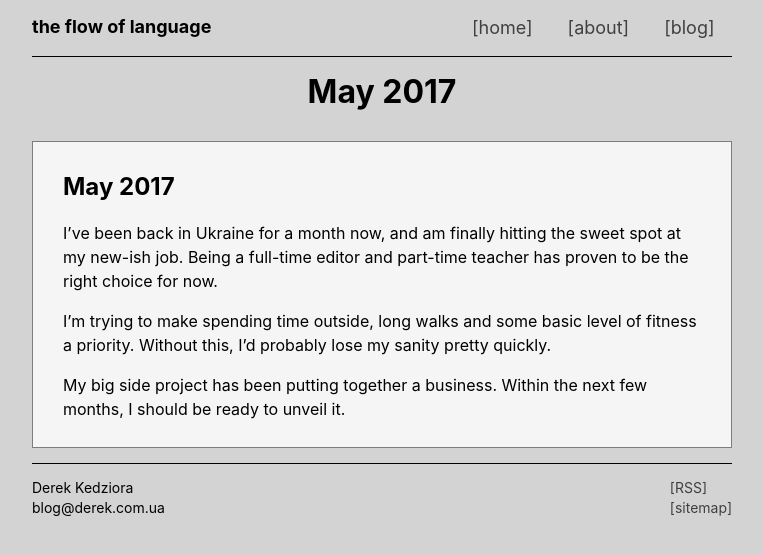
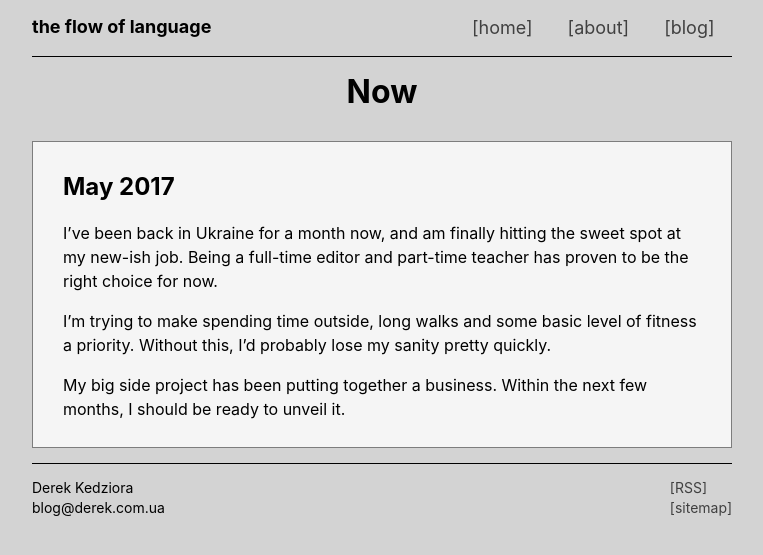
Before and after one commit to ZeroDeth/derekkedziora.github.io, a Jekyll site: the page built from pages/now.md, in a window 1280 px wide. Shown: the top 555 px of the page, without its empty margins (258-1021 px from the left). Built offline with Jekyll 4.4.1, drawn with Linux system fonts in a browser that asks for light colours; our own code applies the rules of GitHub Pages for plain Markdown files; comment, search, counter and statistics services are not loaded.

Commit message:
fixed syntax error

```diff
--- a/pages/now.md
+++ b/pages/now.md
@@ -1,7 +1,7 @@
 ---
 layout: page
 title: Now
-description: In lieu of a tumblr: my current projects and glorified dabbling
+description: 'In lieu of a tumblr: my current projects and glorified dabbling'
 permalink: /now
 ---
 ## May 2017
```
